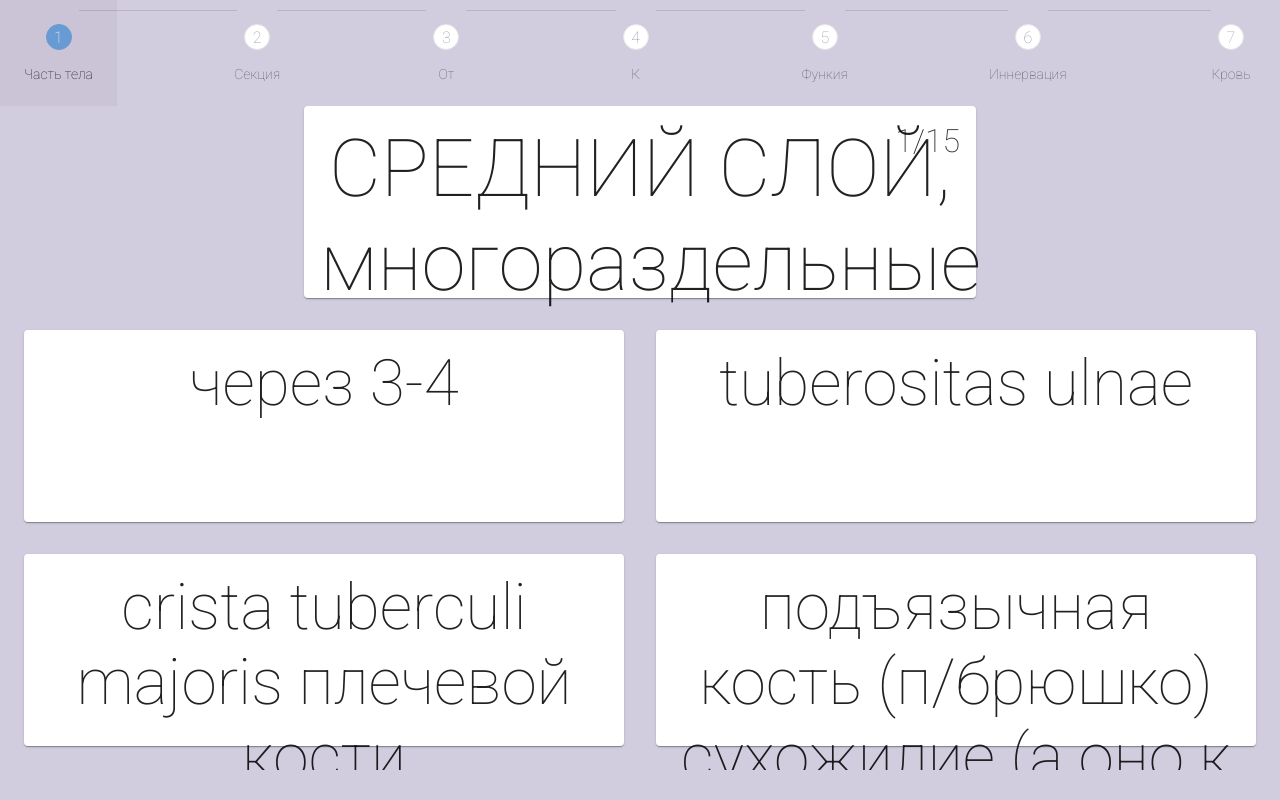
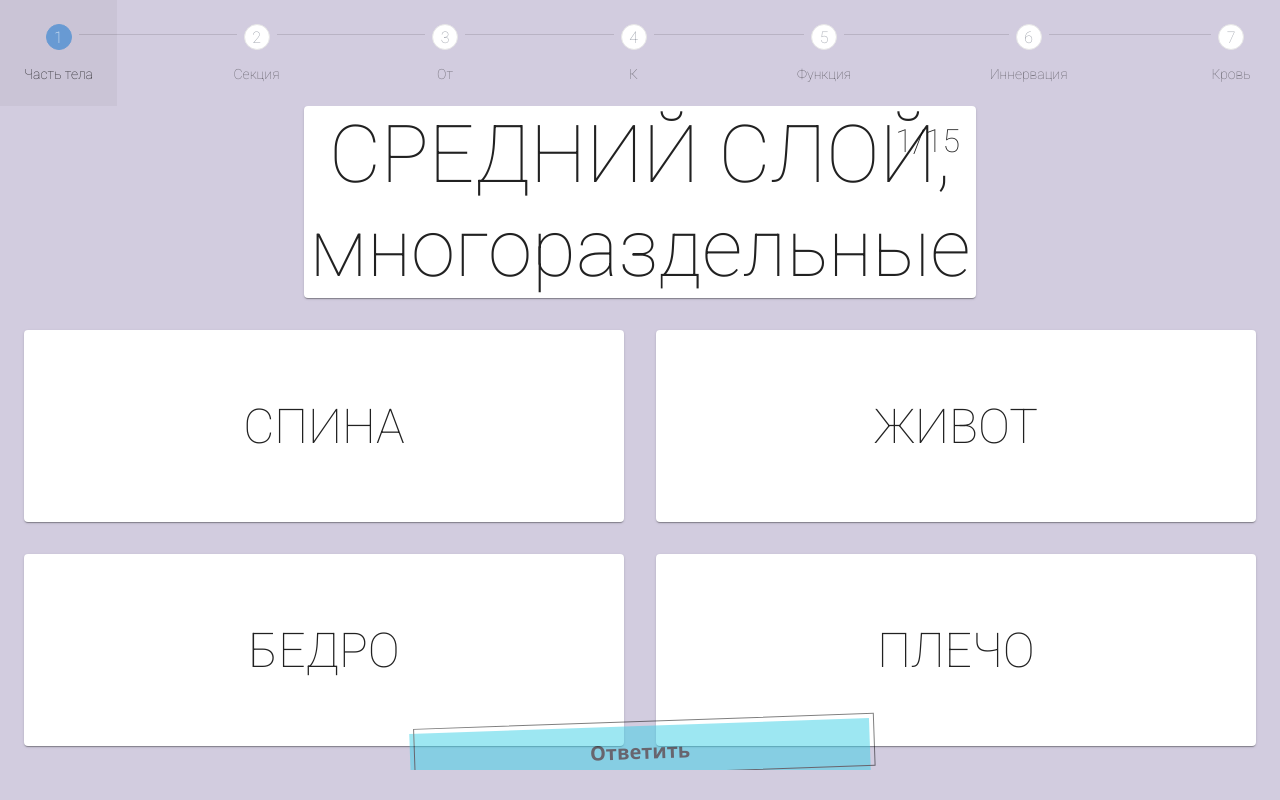
Before and after one commit to oxmap/ox-muscles, an Angular app: page /start in a window 1280 px wide. Both pictures are taken after a click on the button "НАЧАТЬ". Built offline with nearby package versions, Linux system fonts and the light colour scheme.

Commit message:
Added main logic for choose answer

```diff
--- a/src/app/components/main/main.component.html
+++ b/src/app/components/main/main.component.html
@@ -1,50 +1,15 @@
 <mat-horizontal-stepper linear #stepper labelPosition="bottom">
-  <mat-step>
-    <ng-template matStepLabel>Часть тела</ng-template>
+  <mat-step *ngFor="let step of steps">
+    <ng-template matStepLabel>{{ step.label }}</ng-template>
     <ng-container
       *ngTemplateOutlet="
         body;
         context: {
           main: appService.questions[appService.current].main,
-          answers: appService.questions[appService.current].answers
+          answers: appService.questions[appService.current].answers,
+          question: appService.questions[appService.current]
         }
       "
-    ></ng-container>
-  </mat-step>
-  <mat-step>
-    <ng-template matStepLabel>Секция</ng-template>
-    <ng-container
-      *ngTemplateOutlet="body; context: { main: 'Hello' }"
-    ></ng-container>
-  </mat-step>
-  <mat-step>
-    <ng-template matStepLabel>От</ng-template>
-    <ng-container
-      *ngTemplateOutlet="body; context: { main: 'Hello' }"
-    ></ng-container>
-  </mat-step>
-  <mat-step>
-    <ng-template matStepLabel>К</ng-template>
-    <ng-container
-      *ngTemplateOutlet="body; context: { main: 'Hello' }"
-    ></ng-container>
-  </mat-step>
-  <mat-step>
-    <ng-template matStepLabel>Функия</ng-template>
-    <ng-container
-      *ngTemplateOutlet="body; context: { main: 'Hello' }"
-    ></ng-container>
-  </mat-step>
-  <mat-step>
-    <ng-template matStepLabel>Иннервация</ng-template>
-    <ng-container
-      *ngTemplateOutlet="body; context: { main: 'Hello' }"
-    ></ng-container>
-  </mat-step>
-  <mat-step>
-    <ng-template matStepLabel>Кровь</ng-template>
-    <ng-container
-      *ngTemplateOutlet="body; context: { main: 'Hello' }"
     ></ng-container>
   </mat-step>
 
@@ -65,16 +30,36 @@
   </ng-template>
 </mat-horizontal-stepper>
 
-<ng-template #body let-main="main" let-answers="answers">
+<ng-template
+  #body
+  let-main="main"
+  let-answers="answers"
+  let-question="question"
+>
   <div class="main-body">
     <mat-card class="main-card">
       <p class="content">{{ main }}</p>
-      <p class="status">{{ appService.current }}/{{ appService.count }}</p>
+      <p class="status">{{ appService.current + 1 }}/{{ appService.count }}</p>
     </mat-card>
     <div class="grid">
-      <mat-card *ngFor="let answer of answers" (click)="stepper.next()">
+      <mat-card
+        *ngFor="let answer of answers; let i = index"
+        [ngClass]="{
+          active: curIndex === i,
+          success: isSuccess && curIndex === i && submitted,
+          error: !isSuccess && curIndex === i && submitted
+        }"
+        (click)="!submitted && (curIndex = i)"
+      >
         <p class="answer">{{ answer }}</p>
       </mat-card>
     </div>
+    <button
+      [disabled]="curIndex === null"
+      class="button"
+      (click)="submit(question)"
+    >
+      {{ submitText }}
+    </button>
   </div>
 </ng-template>
--- a/src/app/components/main/main.component.scss
+++ b/src/app/components/main/main.component.scss
@@ -35,18 +35,34 @@ $current: rgb(104, 154, 211);
     .mat-horizontal-stepper-header::after,
     .mat-horizontal-stepper-header::before,
     .mat-stepper-horizontal-line {
-      top: 0.6em;
+      top: 2.1em;
     }
   }
 
   .mat-card {
     height: 20vh;
+    display: flex;
+    align-items: center;
+    justify-content: center;
+    text-align: center;
+    &.active {
+      background: $current;
+    }
+    &.success {
+      background: $success;
+    }
+    &.error {
+      background: $error;
+    }
   }
 
   .grid {
     display: grid;
     gap: 2em;
     grid-template-columns: 1fr 1fr;
+    .mat-card {
+      cursor: pointer;
+    }
   }
 
   .main-body {
@@ -71,11 +87,10 @@ $current: rgb(104, 154, 211);
   }
 
   .answer {
-    font-size: 4em;
-    text-align: center;
+    font-size: 3em;
   }
 
-  p {
-    text-align: center;
+  .button {
+    margin: -1em auto;
   }
 }
--- a/src/app/components/main/main.component.ts
+++ b/src/app/components/main/main.component.ts
@@ -1,4 +1,6 @@
-import { Component } from "@angular/core";
+import { Component, ViewChild } from "@angular/core";
+import { MatStepper } from "@angular/material/stepper";
+import { Question } from "src/app/interfaces/question.interface";
 import { AppService } from "src/app/services/app.service";
 
 @Component({
@@ -7,5 +9,48 @@ import { AppService } from "src/app/services/app.service";
   styleUrls: ["./main.component.scss"],
 })
 export class MainComponent {
-  constructor(public appService: AppService) {}
+  public curIndex: number | null = null;
+  public submitText: string = "Ответить";
+  public isSuccess!: boolean;
+  public submitted: boolean = false;
+  public steps: any[];
+  @ViewChild(MatStepper) stepper!: MatStepper;
+
+  constructor(public appService: AppService) {
+    this.steps = [
+      {
+        label: "Часть тела",
+      },
+      {
+        label: "Секция",
+      },
+      {
+        label: "От",
+      },
+      {
+        label: "К",
+      },
+      {
+        label: "Функция",
+      },
+      {
+        label: "Иннервация",
+      },
+      {
+        label: "Кровь",
+      },
+    ];
+  }
+
+  public submit(question: Question): void {
+    this.submitted = !this.submitted;
+    if (this.submitted) {
+      this.submitText = "Дальше";
+      this.isSuccess = this.appService.validate(this.curIndex, question);
+    } else {
+      this.submitText = "Ответить";
+      this.curIndex = null;
+      this.stepper.next();
+    }
+  }
 }
--- a/src/app/components/start/start.component.scss
+++ b/src/app/components/start/start.component.scss
@@ -5,6 +5,7 @@
   transform: translate(-50%, -50%);
   display: flex;
   flex-direction: column;
+  align-items: center;
 }
 
 .input {
@@ -18,57 +19,3 @@
   outline: none;
   transition: 0.5s;
 }
-
-.button {
-  background-color: #3dd1e7;
-  border: 0 solid #e5e7eb;
-  box-sizing: border-box;
-  color: #000000;
-  display: flex;
-  font-family: ui-sans-serif, system-ui, -apple-system, system-ui, "Segoe UI",
-    Roboto, "Helvetica Neue", Arial, "Noto Sans", sans-serif,
-    "Apple Color Emoji", "Segoe UI Emoji", "Segoe UI Symbol", "Noto Color Emoji";
-  font-size: 1rem;
-  font-weight: 700;
-  justify-content: center;
-  line-height: 1.75rem;
-  padding: 0.75rem 1.65rem;
-  position: relative;
-  text-align: center;
-  text-decoration: none #000000 solid;
-  text-decoration-thickness: auto;
-  width: 100%;
-  max-width: 460px;
-  position: relative;
-  cursor: pointer;
-  transform: rotate(-2deg);
-  user-select: none;
-  -webkit-user-select: none;
-  touch-action: manipulation;
-}
-
-.button:focus {
-  outline: 0;
-}
-
-.button:after {
-  content: "";
-  position: absolute;
-  border: 1px solid #000000;
-  bottom: 4px;
-  left: 4px;
-  width: calc(100% - 1px);
-  height: calc(100% - 1px);
-}
-
-.button:hover:after {
-  bottom: 2px;
-  left: 2px;
-}
-
-@media (min-width: 768px) {
-  .button {
-    padding: 0.75rem 3rem;
-    font-size: 1.25rem;
-  }
-}
--- a/src/app/interfaces/question.interface.ts
+++ b/src/app/interfaces/question.interface.ts
@@ -1,5 +1,6 @@
 export interface Question {
   main: string;
+  muscleId: string;
   questionKey: string;
   answers: string[];
 }
--- a/src/app/services/app.service.ts
+++ b/src/app/services/app.service.ts
@@ -11,12 +11,31 @@ import { Question } from "../interfaces/question.interface";
 })
 export class AppService {
   public count = 15;
-  public current = 1;
+  public current = 0;
   public questions: Question[] = [];
   private data: Muscle[];
 
+  private bodies: string[];
+  private sections: string[];
   constructor() {
     this.data = this.shuffleArray(data);
+    this.bodies = this.data
+      .map((el) => el.body)
+      .filter((v, i, a) => a.indexOf(v) === i);
+    this.sections = this.data
+      .map((el) => el.section)
+      .filter((v, i, a) => a.indexOf(v) === i);
+  }
+
+  public validate(answerIndex: number | null, question: Question): boolean {
+    if (answerIndex === null) {
+      return false;
+    }
+    return (
+      (this.data.find((el) => el.id === question.muscleId) as any)[
+        question.questionKey
+      ] === question.answers[answerIndex]
+    );
   }
 
   public changeCount(val: number): void {
@@ -37,18 +56,35 @@ export class AppService {
     return Object.keys(muscle)
       .filter((key) => !["name", "id"].includes(key))
       .map((key) => {
-        let answers = [(muscle as any)[key]];
-        for (let i = 0; i < 3; i++) {
-          const randomIndex = Math.floor(Math.random() * this.data.length);
-          answers.push((this.data as any)[randomIndex][key]);
-        }
+        const answers = this.getRandomAnswer(muscle, key);
+        console.log(answers);
+        const res = {
+          main: muscle.name,
+          muscleId: muscle.id,
+          questionKey: key,
+          answers,
+        };
+        return res;
+      });
+  }
 
-        return {
-          main: muscle.name,
-          questionKey: key,
-          answers: this.shuffleArray(answers),
-        };
-      });
+  private getRandomAnswer(muscle: Muscle, key: string): string[] {
+    let answers = [(muscle as any)[key]];
+    const array =
+      key === "body"
+        ? [...this.bodies]
+        : key === "section"
+        ? [...this.sections]
+        : [...this.data];
+    if (key !== "body" && key !== "section") {
+      for (let i = 0; i < 3; i++) {
+        const randomIndex = Math.floor(Math.random() * array.length);
+        answers.push((this.data as any)[randomIndex][key]);
+      }
+      return this.shuffleArray(answers);
+    } else {
+      return [...answers, ...this.shuffleArray(array).slice(0, 3)];
+    }
   }
 
   private shuffleArray(array: any[]): any[] {
--- /dev/null
+++ b/src/assets/button.scss
@@ -0,0 +1,57 @@
+.button {
+  background-color: #3dd1e7;
+  border: 0 solid #e5e7eb;
+  box-sizing: border-box;
+  color: #000000;
+  display: flex;
+  font-family: ui-sans-serif, system-ui, -apple-system, system-ui, "Segoe UI",
+    Roboto, "Helvetica Neue", Arial, "Noto Sans", sans-serif,
+    "Apple Color Emoji", "Segoe UI Emoji", "Segoe UI Symbol", "Noto Color Emoji";
+  font-size: 1rem;
+  font-weight: 700;
+  justify-content: center;
+  line-height: 1.75rem;
+  padding: 0.75rem 1.65rem;
+  position: relative;
+  text-align: center;
+  text-decoration: none #000000 solid;
+  text-decoration-thickness: auto;
+  width: 100%;
+  max-width: 460px;
+  position: relative;
+  cursor: pointer;
+  transform: rotate(-2deg);
+  user-select: none;
+  touch-action: manipulation;
+
+  &:focus {
+    outline: 0;
+  }
+
+  &:after {
+    content: "";
+    position: absolute;
+    border: 1px solid #000000;
+    bottom: 4px;
+    left: 4px;
+    width: calc(100% - 1px);
+    height: calc(100% - 1px);
+  }
+
+  &:not(:disabled):hover:after {
+    bottom: 2px;
+    left: 2px;
+  }
+
+  &:disabled {
+    cursor: default;
+    opacity: 0.5;
+  }
+}
+
+@media (min-width: 768px) {
+  .button {
+    padding: 0.75rem 3rem;
+    font-size: 1.25rem;
+  }
+}
--- a/src/styles.scss
+++ b/src/styles.scss
@@ -18,6 +18,9 @@ $theme: mat.define-light-theme(
 @include mat.all-component-themes($theme);
 
 @import url("https://fonts.googleapis.com/css2?family=Roboto:wght@100&display=swap");
+@import "assets/button";
+
+html,
 body {
   margin: 0;
   padding: 0;
```
Also changed, not shown: src/assets/data.json.
